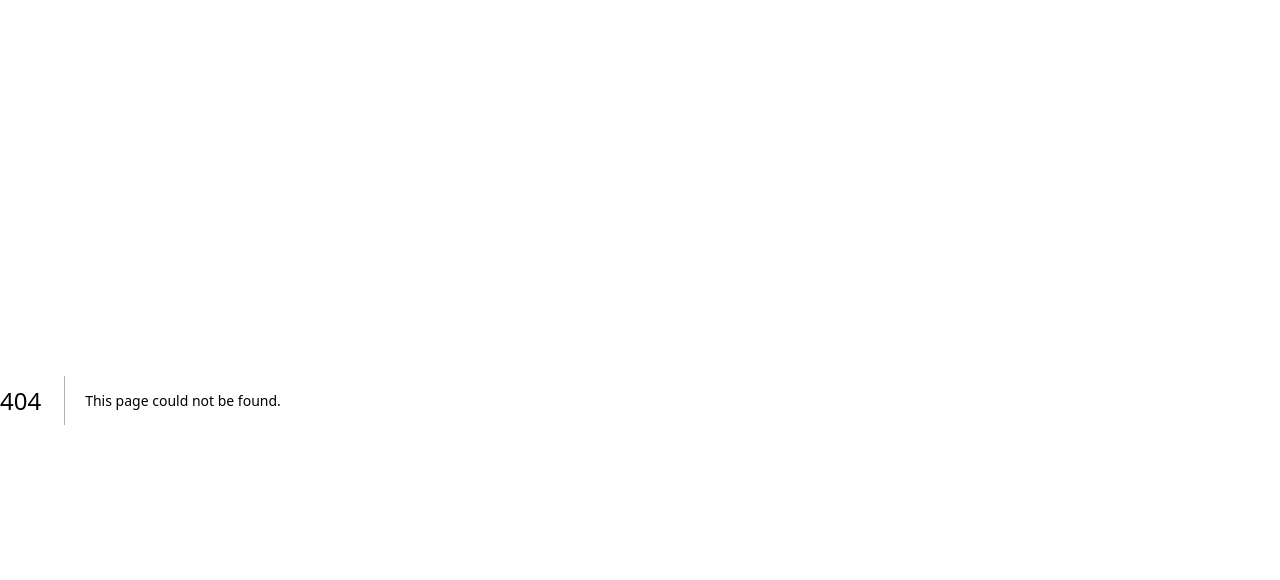
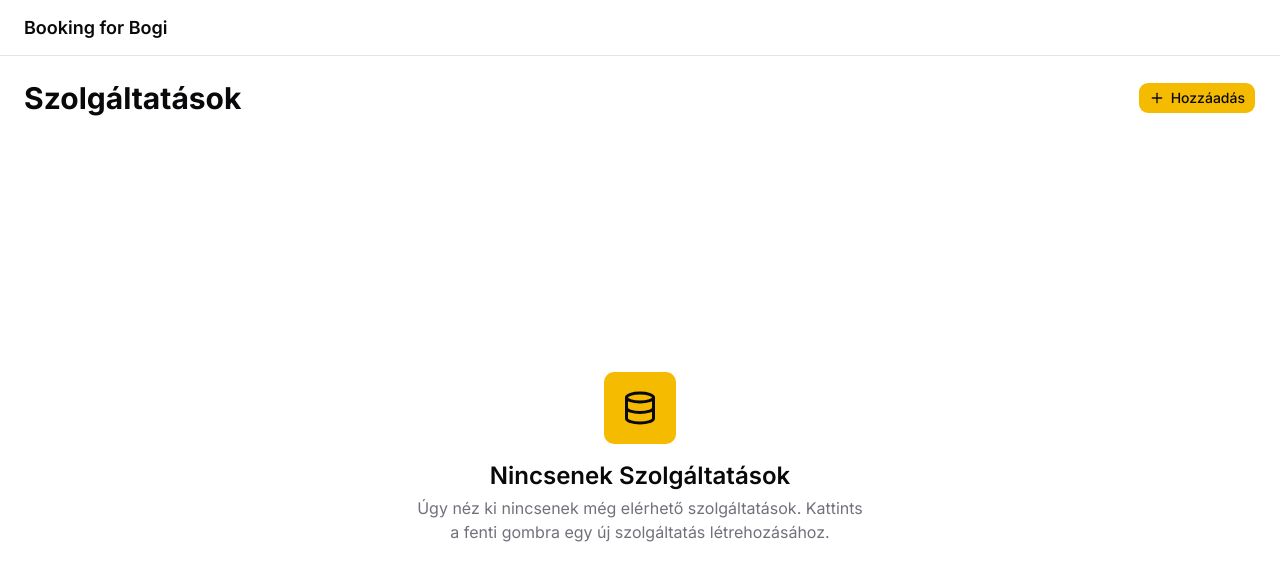
Before and after one commit to vabarnabas/booking-for-bogi, a Next.js app: page /dashboard/services in a window 1280 px wide. Before the commit this address had no page. Shown: the top 580 px of the page. Built offline with nearby package versions, Linux system fonts and the light colour scheme; no server answers; the database is empty.

Commit message:
added empty state

```diff
--- a/app/dashboard/page.tsx
+++ b/app/dashboard/page.tsx
@@ -1,9 +1,10 @@
-import { UserIcon } from "lucide-react";
+import { Calendar, UserIcon } from "lucide-react";
 import Link from "next/link";
 import Markdown from "react-markdown";
 import remarkGfm from "remark-gfm";
 import { getAppointments } from "@/actions/appointments";
 import AppointmentStatusSelector from "@/components/appointment-status-selector/appointment-status-selector";
+import EmptyState from "@/components/empty-state/empty-state";
 import { Separator } from "@/components/ui/separator";
 import { cn, formatDateTime } from "@/lib/utils";
 
@@ -11,13 +12,22 @@ export default async function Dashboard() {
   const appointments = await getAppointments();
 
   return (
-    <div className="w-full">
+    <div className="flex w-full grow flex-col">
       <p className="mb-6 font-bold text-3xl">Foglalások</p>
+      {appointments.length === 0 ? (
+        <EmptyState
+          icon={Calendar}
+          title="Nincsenek Foglalások"
+          subtitle="Úgy néz ki nincsenek még elérhető foglalások."
+        />
+      ) : null}
+      {appointments.length !== 0 ? (
         <div className="w-full space-y-4">
           {appointments
             .sort(
               (a, b) =>
-              new Date(a.startDate).getTime() - new Date(b.startDate).getTime(),
+                new Date(a.startDate).getTime() -
+                new Date(b.startDate).getTime(),
             )
             .map((appointment) => (
               <div
@@ -33,7 +43,9 @@ export default async function Dashboard() {
                       )}
                     >
                       <p className="font-bold text-2xl">{appointment.name}</p>
-                    <p className="">{formatDateTime(appointment.startDate)}</p>
+                      <p className="">
+                        {formatDateTime(appointment.startDate)}
+                      </p>
                     </div>
 
                     <AppointmentStatusSelector
@@ -102,6 +114,7 @@ export default async function Dashboard() {
               </div>
             ))}
         </div>
+      ) : null}
     </div>
   );
 }
--- /dev/null
+++ b/app/dashboard/services/page.tsx
@@ -0,0 +1,24 @@
+import { Database } from "lucide-react";
+import { getServices } from "@/actions/service";
+import NewServiceButton from "@/components/buttons/new-service-button";
+import EmptyState from "@/components/empty-state/empty-state";
+
+export default async function ServicesPage() {
+  const services = await getServices();
+
+  return (
+    <div className="flex w-full grow flex-col">
+      <div className="mb-6 flex w-full items-center justify-between">
+        <p className="font-bold text-3xl">Szolgáltatások</p>
+        <NewServiceButton />
+      </div>
+      {services.length === 0 ? (
+        <EmptyState
+          icon={Database}
+          title="Nincsenek Szolgáltatások"
+          subtitle="Úgy néz ki nincsenek még elérhető szolgáltatások. Kattints a fenti gombra egy új szolgáltatás létrehozásához."
+        />
+      ) : null}
+    </div>
+  );
+}
--- /dev/null
+++ b/components/buttons/new-service-button.tsx
@@ -0,0 +1,14 @@
+"use client";
+import { Plus } from "lucide-react";
+import Link from "next/link";
+import { cn } from "@/lib/utils";
+import { buttonVariants } from "../ui/button";
+
+export default function NewServiceButton() {
+  return (
+    <Link href="/dashboard/services/new" className={cn(buttonVariants())}>
+      <Plus />
+      Hozzáadás
+    </Link>
+  );
+}
--- /dev/null
+++ b/components/empty-state/empty-state.tsx
@@ -0,0 +1,28 @@
+import type { LucideProps } from "lucide-react";
+import React from "react";
+
+export default function EmptyState({
+  title,
+  subtitle,
+  icon,
+}: {
+  title: string;
+  subtitle: string;
+  icon: React.ForwardRefExoticComponent<
+    Omit<LucideProps, "ref"> & React.RefAttributes<SVGSVGElement>
+  >;
+}) {
+  return (
+    <div className="flex grow flex-col items-center justify-center">
+      <div className="flex w-full max-w-md flex-col items-center justify-center">
+        <div className="flex aspect-square size-18 items-center justify-center rounded-lg bg-primary">
+          {React.createElement(icon, {
+            className: "size-9 text-primary-foreground",
+          })}
+        </div>
+        <p className="mt-4 font-semibold text-2xl">{title}</p>
+        <p className="mt-1 text-center text-muted-foreground">{subtitle}</p>
+      </div>
+    </div>
+  );
+}
```
Lines whose indentation alone changed are shown as unchanged.
